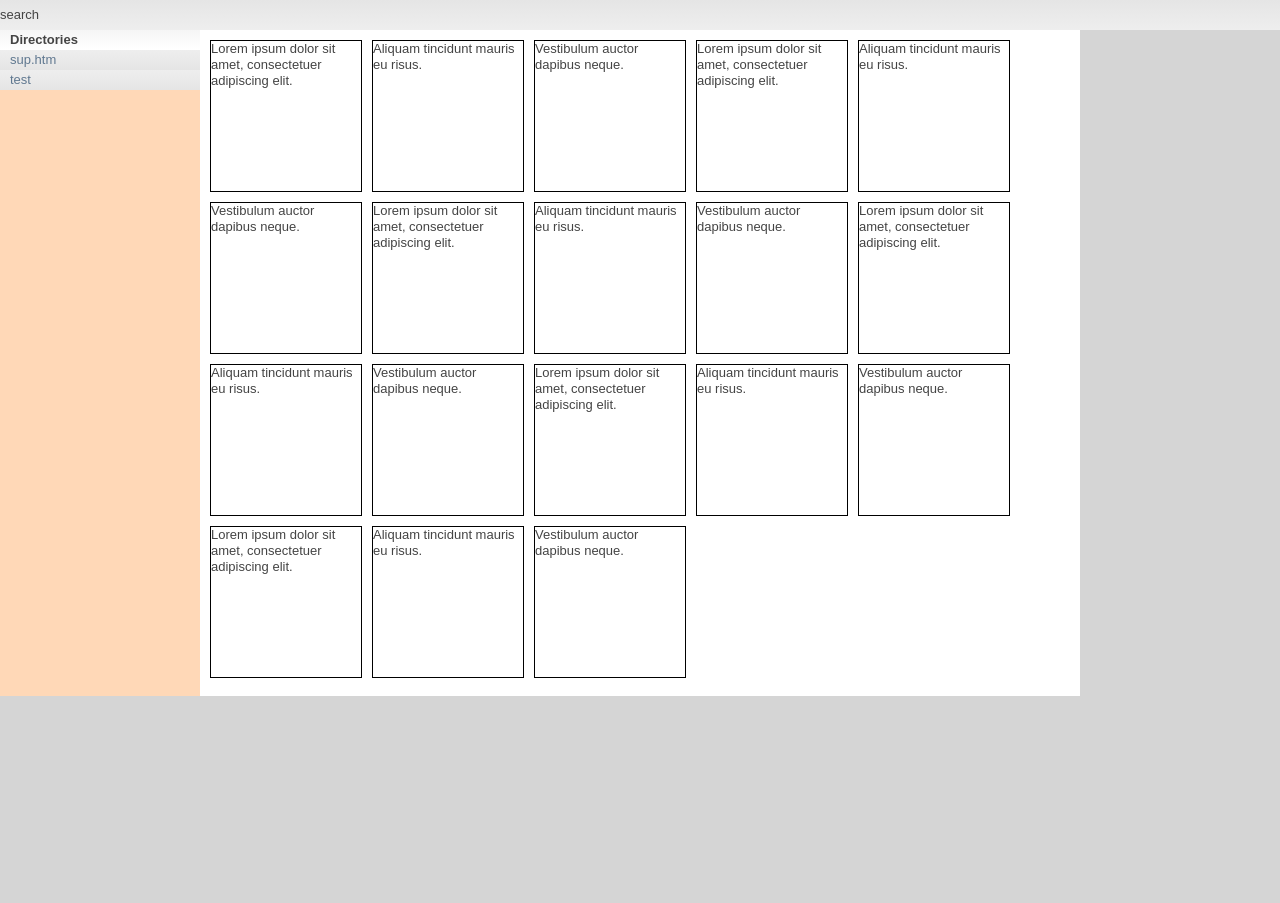
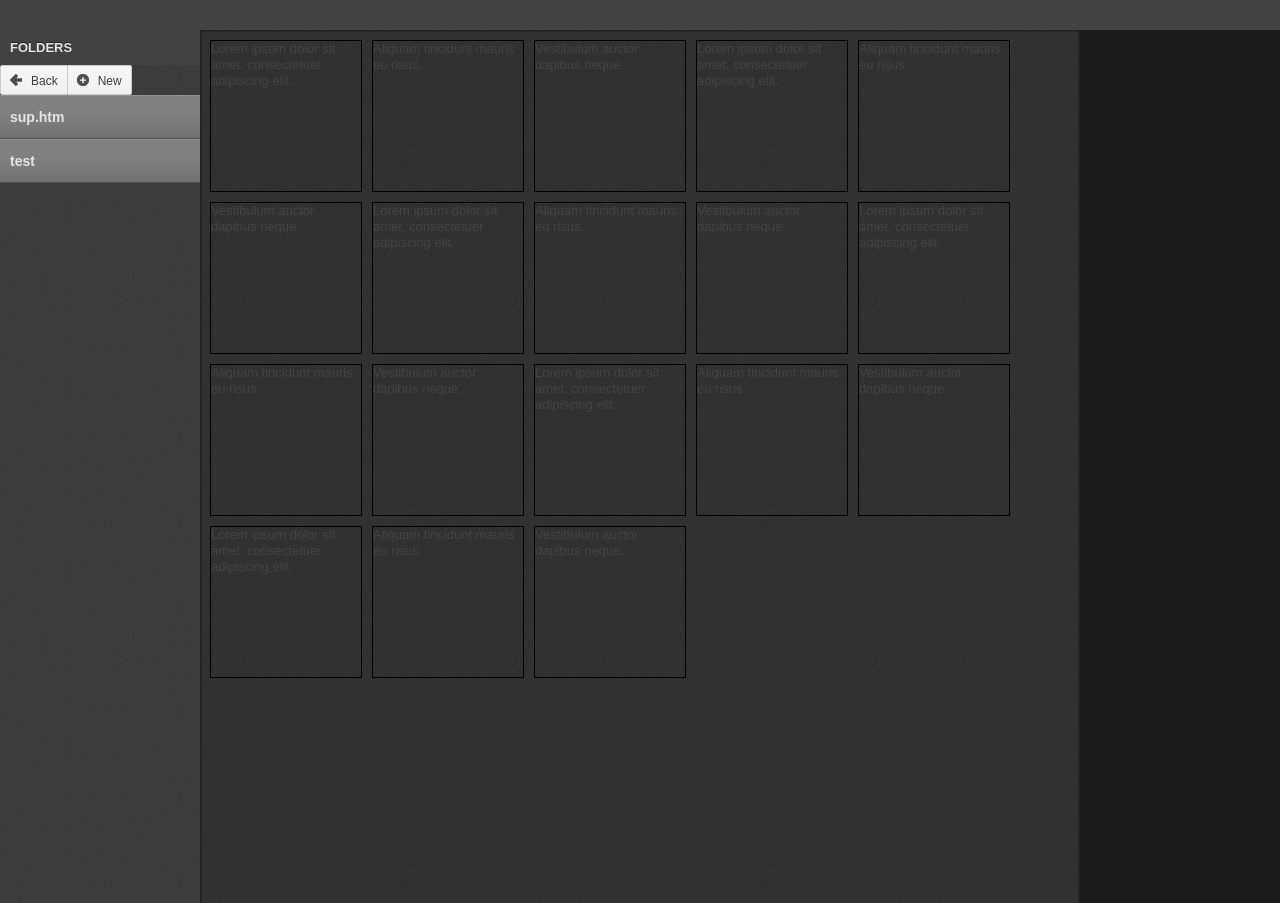
Before and after one commit to twmulloy/File-Manager, a CodeIgniter app: page / in a window 1280 px wide. Run offline with CodeIgniter, Linux system fonts and the light colour scheme; some libraries are stand-ins or nearby versions.

Commit message:
tree traversal

```diff
--- a/application/manager/views/layout/frame.php
+++ b/application/manager/views/layout/frame.php
@@ -1,11 +1,10 @@
 <?=form_open()?>
 <?=form_close()?>
 
-<div id="header">
-	search
-</div>
-
 <div id="frame" class="colmask">
+	<div id="header">
+		search
+	</div>
 	<div class="colmid">
 		<div class="colleft">
 
--- a/application/manager/views/tree.php
+++ b/application/manager/views/tree.php
@@ -1,5 +1,7 @@
-<h3>Directories</h3>
-
+<h3>Folders</h3>
+<div class="control">
+	<a class="button left back" href="#"><span class="icon leftarrow"></span>Back</a><a class="button right" href="#"><span class="icon plus"></span>New</a>
+</div>
 <ul class="list">
 	<?php foreach($dir_content as $item): ?>
 	<li><a href="#<?=$item['name']?>" class="directory"><span class="icon"></span><?=$item['name']?></a></li>
--- a/css/admin.css
+++ b/css/admin.css
@@ -84,15 +84,17 @@ a.button:hover span.icon.user { background-position: 0 -869px }
 *{padding:0; margin:0; outline:0; color:inherit;}
 ul, ol, nav{list-style: none; margin: 0;}
 
+html{
+	/* override the boilerplate scroll */
+	overflow-y: hidden;
+}
+
 body{
-	background: #d5d5d5;
+	background: #1B1B1B;;
 	height: 100%;
 	width: 100%;
 	min-width:600px;
 }
-
-
-
 .users form{
 	background: #eee;
 	filter: progid:DXImageTransform.Microsoft.gradient(startColorstr='#e5e5e5', endColorstr='#eeeeee'); /* for IE */
@@ -169,34 +171,20 @@ body{
 }
 
 /* app frame */
-
-/* Header styles */
-#header {
+/* column container, do not change */
+.colmask {
+	position:relative;
 	clear:both;
 	float:left;
 	width:100%;
-	line-height: 30px;
-	background: #eee;
-	filter: progid:DXImageTransform.Microsoft.gradient(startColorstr='#e5e5e5', endColorstr='#eeeeee'); /* for IE */
-	background: -webkit-gradient(linear, left top, left bottom, from(#e5e5e5), to(#eee)); /* for webkit browsers */
-	background: -moz-linear-gradient(top,  #e5e5e5,  #eee); /* for firefox 3.6+ */
-}
-
-/* column container */
-.colmask {
-	position:relative;		/* This fixes the IE7 overflow hidden bug and stops the layout jumping out of place */
-	clear:both;
-	float:left;
-	width:100%;				/* width of whole page */
-	overflow:hidden;		/* This chops off any overhanging divs */
+	overflow:hidden;
 }
 .colmid {
 	float:left;
 	width:200%;
-	margin-left:-200px; 	/* Width of right column */
+	margin-left:-200px;
 	position:relative;
 	right:100%;
-	background:#fff;
 }
 .colleft {
 	float:left;
@@ -204,7 +192,6 @@ body{
 	margin-left:-50%;
 	position:relative;
 	left:400px;
-	background:#FFD8B7;
 }
 .col1wrap {
 	float:left;
@@ -234,9 +221,36 @@ body{
 	position:relative;
 	left:50%;
 }
+#frame{
+
+}
+/* Header styles */
+#frame #header {
+	background: url('img/bg.mesh.png');
+	line-height: 30px;
+}
+/* left region */
+#frame #w{
+	background: url('img/bg.light.png');
+	position: relative;
+	z-index: 0;
+}
+/* center */
+#frame #c{
+	background: url('img/bg.png');
+	overflow-y: auto;
+	z-index: 2;
+	position: relative;
+	box-shadow: inset 0 0 3px #000;
+	-moz-box-shadow: inset 0 0 3px #000;
+}
+
 
 /* block list */
-#frame .loading{display: none;}
+#frame .loading{
+	display: none;
+	position: absolute;
+}
 #frame .stack{
 	margin: 5px;
 }
@@ -250,22 +264,50 @@ body{
 
 /* vertical list */
 #frame h3{
+	background: url('img/bg.mesh.png');
+	display: block;
 	padding: 0 10px;
-	line-height: 20px;
-	background: #fff; /* for non-css3 browsers */
-	filter: progid:DXImageTransform.Microsoft.gradient(startColorstr='#f5f5f5', endColorstr='#ffffff'); /* for IE */
-	background: -webkit-gradient(linear, left top, left bottom, from(#f5f5f5), to(#fff)); /* for webkit browsers */
-	background: -moz-linear-gradient(top,  #f5f5f5,  #fff); /* for firefox 3.6+ */
+	line-height: 35px;
+	height: 35px; /* for ie */
+	position: relative;
+	color: #E6E6E6;
+	text-shadow: #222 0 -1px 0px;
+	font-weight: 600;
+	text-transform: uppercase;
+	/*width: 190px;*/
 }
+/*
+#frame h3:after{
+	content: '';
+	display: block;
+	width: 0;
+	height: 0;
+	position: absolute;
+	border-top: 10px solid #494949;
+	border-right: 10px solid transparent;
+	right: 0;
+}
+*/
+
+/* vertical list */
 #frame .list{
+	width: 200px;
+	position: absolute;
+}
+#frame .list > li{
+	background: #777 url('img/bg.list.item.png') repeat-x;
+}
+#frame .list > li .directory{
+	font-weight: 600;
+}
+#frame .list > li .directory:hover{
+	background-image: url('img/bg.list.item.hover.png');
 }
 #frame .list > li > *{
+	font-size: 14px;
+	color: #E6E6E6;
 	text-decoration: none;
 	display: block;
-	line-height: 20px;
-	background: #eee;
+	line-height: 44px;
 	padding: 0 10px;
-	filter: progid:DXImageTransform.Microsoft.gradient(startColorstr='#eeeeee', endColorstr='#e5e5e5'); /* for IE */
-	background: -webkit-gradient(linear, left top, left bottom, from(#eeeeee), to(#e5e5e5)); /* for webkit browsers */
-	background: -moz-linear-gradient(top,  #eeeeee,  #e5e5e5); /* for firefox 3.6+ */
 }
--- a/js/script.js
+++ b/js/script.js
@@ -1,3 +1,9 @@
+function setFrameHeight(height){
+	$('#frame').css({'height':height});
+	$('.partial').css({'height':height});
+	return false;
+}
+
 $(function(){
 
 	// hide loading
@@ -6,7 +12,38 @@ $(function(){
 	// start params object with needed csrf
 	var params = $('input[name^="csrf_token_"]').closest('form').serializeArray();
 
-	// get requested path
+	// handle static notifications
+	$('.notifications').notify();
+
+
+	/* layout */
+	// set initial height
+	setFrameHeight($(document).height());
+	// bind onresize
+	$(window).resize(function(){
+		setFrameHeight($(this).height());
+	});
+
+
+
+	/* directory tree */
+	var treePosition = 0;
+	// move backward through tree
+	$('.button.back').click(function(){
+		var parent = $(this).closest('.partial'),
+				tree = parent.children('.list');
+
+		// slide tree over if tree is not at root
+		if(treePosition){
+			--treePosition;
+			tree.animate({'left':'+=200'}, 250, function(){
+
+			});
+		}
+		return false;
+	});
+
+	// move forward through tree
 	$('.directory').live('click', function(){
 		var path = $(this).attr('href').replace(/^#/, ''),
 			parent = $(this).closest('.partial');
@@ -21,16 +58,23 @@ $(function(){
 				data: params,
 				type: 'post',
 				dataType: 'json',
+				beforeSend: function(){
+					parent.find('.loading').show();
+				},
 				success: function(resp){
 
 					// don't do anything with false
 					if(!resp) return false;
 
-					// easeout old tree
-					parent.children('.list:visible').eq(0).hide("slide", { direction: "left" }, 500);
+					++treePosition;
 
-					//easein new
-					$('<ul/>').addClass('list').appendTo(parent);
+					// append new list
+					$('<ul/>').addClass('list').appendTo(parent).css({
+						'left': 200
+					});
+
+					// slide tree over
+					parent.children('.list').animate({'left':'-=200'}, 250);
 
 
 					// build new tree
@@ -39,12 +83,31 @@ $(function(){
 								$('<a/>').attr({'href':'#'+this.relative_path+'/'+this.name}).addClass('directory').html(this.name)
 							).appendTo(parent.children('.list:last-child'));
 					});
+				},
+				complete: function(){
+					parent.find('.loading').hide();
 				}
 		});
 
 		return false;
 	});
 
+
+
+	// css3 submit buttons
+	$('.submit').click(function(){
+		var form = $(this).closest('form'),
+				url = window.location.href,
+				data = form.serializeArray();
+
+		$.post(url, data);
+		return false;
+	});
+
+});
+
+/* hashchange */
+$(function(){
 	/*
 		var area = '.partial',
 			loading = '.loading';
@@ -88,20 +151,4 @@ $(function(){
 		$(window).trigger( 'hashchange' );
 
 		*/
-
-	// handle static notifications
-	$('.notifications').notify();
-
-	// css3 submit buttons
-	$('.submit').click(function(){
-		var form = $(this).closest('form'),
-				url = window.location.href,
-				data = form.serializeArray();
-
-		$.post(url, data);
-		return false;
 });
-
-
-
-});
```
Also changed, not shown: css/img/bg.light.png (added), css/img/bg.list.item.hover.png (added), css/img/bg.list.item.png (added), css/img/bg.mesh.png (added), css/img/bg.png (added). Lines whose indentation alone changed are shown as unchanged.
